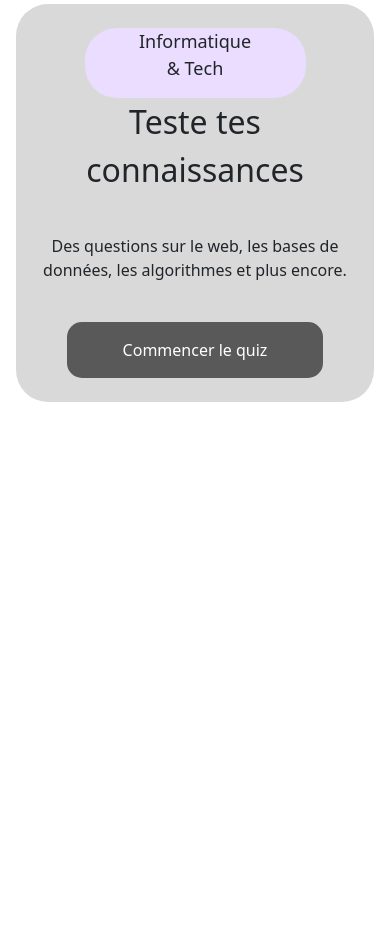
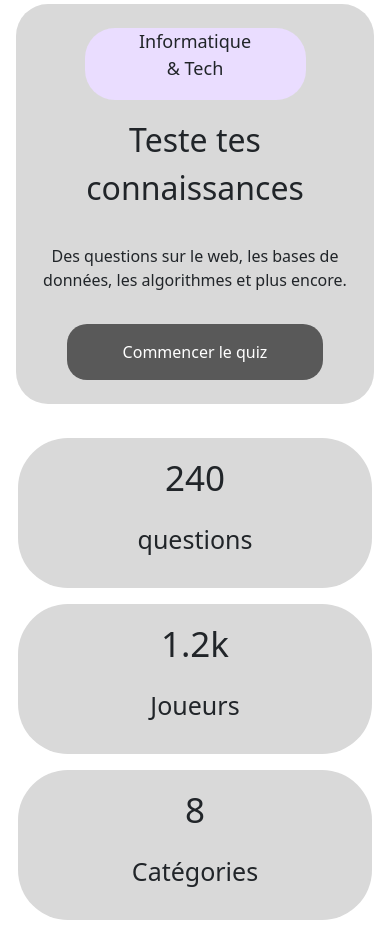
Before and after one commit to Icaress/WEB-QUIZZ, a PHP site: page /home.php in a window 390 px wide. Shown: the part 107-1045 px from the top of the page. Before the commit the page ends 509 px from the top, so only its background shows below. Run offline with PHP 8.4, Linux system fonts and the light colour scheme.

Commit message:
Benja 20/04/2026 home's and navbar's styles modified

```diff
--- a/home.css
+++ b/home.css
@@ -1,45 +1,22 @@
-.container-fluid {
-    padding-inline: 0;
-    min-width: 387px;
-}
-
-.navbar {
-    padding: 0px !important;
-    height: 95px !important;
-}
-
-.navbar-nav {
-    margin-left: auto;
-    justify-content: space-between;
-    width: 100%;
-    min-width: 484px;
-}
-.nothing-left {
-    width: 25%;
-}
-
-.nothing-right {
-    width: 5%;
-}
-
-nav div button {
-    margin-right: 1rem;
-}
-
 #desc {
     background-color: #D9D9D9;
+    display: flex;
+    flex-direction: column;
+    justify-content: space-evenly;
+    gap: 1rem;
+    align-items: center !important;
 }
 
 body #desc button {
     color: white;
     background: #595959;
-    border-radius: 15px;
+    border-radius: 20px;
     padding: 15px 55px;
+    max-width: 314px;
 }
 
 body div div.d-inline-block {
     background-color: #EADDFF;
-    height: fit-content;
     width: 30%;
     min-width: 221px;
     font-size: large;
@@ -49,18 +26,83 @@ body div .p1 {
     font-size: xx-large;
 }
 
-@media (max-width: 992px) {
-    .navbar-collapse {
-        background-color: #ffffff;
+@media (max-width:1100px) {
+    body div div.d-inline-block{
+        border-radius: 30px !important;
+        height: 72px;
     }
-    .container-fluid {
-        height: 95px;
+}
+
+@media (min-width:1100px){
+    body div div.d-inline-block{
+        height: 40px !important;
+    }
+}
+
+.info {
+    margin: auto;
+    display: flex;
+    justify-content: space-between;
+    margin: 0px 18px;
+    gap: 2rem;
+}
+.info div {
+    background-color: #D9D9D9;
+    padding: 1%;
+    border-radius: 50px;
+    width: 442px;
+    height: 220px;
+    text-align: center;
+}
+.info div .big {
+    font-size: 61px;
+    font-weight: 400;
+    padding-bottom: 0% !important;
+}
+.info div p {
+    font-size: 35px;
+}
+
+@media (max-width:731px){
+
+    .info {
+        margin: 0px 18px;
+        display: flex;
+        justify-content: space-evenly;
+        gap: 1rem;
     }
 
-    img {
-        margin-left: 12px;
-        width: 95px;
-        height: 96px;
-        transform: scale(1.26);
+    .info div{
+        align-content: center;
+        padding: 4%;
+        border-radius: 50px;
     }
 }
+
+@media (max-width: 644px) {
+    .info {
+        justify-self: center;
+        padding: 18px;
+        display: flex;
+        flex-direction: column;
+        justify-content: space-evenly;
+        gap: 1rem;
+        width: 100%;
+    }
+    .info div {
+        background-color: #D9D9D9;
+        padding: 1%;
+        border-radius: 50px;
+        width: 100%;
+        height: 150px;
+        text-align: center;
+    }
+    .info div .big {
+        font-size: 35px;
+        font-weight: 500;
+        padding-bottom: 0% !important;
+    }
+    .info div p {
+        font-size: 25px;
+    }
+}
--- a/home.php
+++ b/home.php
@@ -6,6 +6,7 @@
     <title>Document</title>
     <link href="https://cdn.jsdelivr.net/npm/bootstrap@5.3.8/dist/css/bootstrap.min.css" rel="stylesheet" integrity="sha384-sRIl4kxILFvY47J16cr9ZwB07vP4J8+LH7qKQnuqkuIAvNWLzeN8tE5YBujZqJLB" crossorigin="anonymous">
     <script src="https://cdn.jsdelivr.net/npm/bootstrap@5.3.8/dist/js/bootstrap.bundle.min.js" integrity="sha384-FKyoEForCGlyvwx9Hj09JcYn3nv7wiPVlz7YYwJrWVcXK/BmnVDxM+D2scQbITxI" crossorigin="anonymous"></script>
+    <link rel="stylesheet" href="navbar.css">
     <link rel="stylesheet" href="home.css">
 </head>
 
@@ -14,17 +15,22 @@
 </header>
 
 <body>
+
     <div class="text-center m-3 p-4 rounded-5" id="desc">
         <div class="d-inline-block px-5 rounded-5">
             <p>Informatique & Tech</p>
         </div>
-        <br>
         <p class="p1">Teste tes connaissances </p>
-        <br>
         <p>Des questions sur le web, les bases de données, les algorithmes et plus encore.</p>
-        <br>
         <button type="submit" class="btn">Commencer le quiz</button>
     </div>
+
+    <div class="info">
+        <div> <p class="big">240</p> <p>questions</p> </div>
+        <div> <p class="big">1.2k</p> <p>Joueurs</p> </div>
+        <div> <p class="big">8</p> <p>Catégories</p> </div>
+    </div>
+
 </body>
 
 <footer>
--- a/navbar.html
+++ b/navbar.html
@@ -1,4 +1,4 @@
-<nav class="navbar navbar-expand-lg">
+<nav class="navbar navbar-expand-md">
 
     <div class="container-fluid">
 
@@ -13,8 +13,8 @@
             <div class="nothing-left"></div>
 
             <div class="navbar-nav fw-normal fs-5">
+              <a class="nav-link active" href="#">Home</a>
               <a class="nav-link active" aria-current="page" href="#">QUIZZ</a>
-              <a class="nav-link active" href="#">Résultat</a>
               <a class="nav-link active" href="#">Historique</a>
               <a class="nav-link active" href="#" aria-disabled="true">Se connecter</a>
             </div>
```
Also changed, not shown: navbar.css (added, +44 -0 lines).
